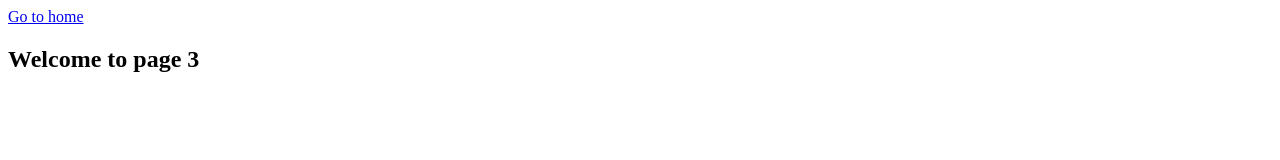
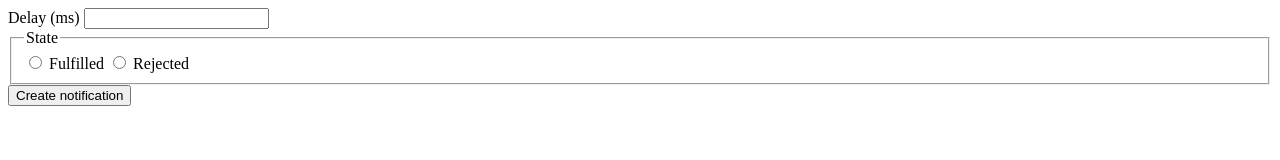
Before and after one commit to Olena-Ishchenko/goit-js-hw-10, a plain HTML site: page 2-snackbar.html in a window 1280 px wide. Drawn offline with Linux system fonts and the light colour scheme.

Commit message:
Deploying to gh-pages from @ Olena-Ishchenko/goit-js-hw-10@267fae5e4ac5b62f9aeea1ce94a581e602d1dcd6 🚀

```diff
--- a/2-snackbar.html
+++ b/2-snackbar.html
@@ -8,10 +8,26 @@
     <script type="module" crossorigin src="/vanilla-app-template/assets/modulepreload-polyfill-ec808ebb.js"></script>
   </head>
   <body>
-    <section>
-      <a href="./index.html">Go to home</a>
-      <h1>Welcome to page 3</h1>
-    </section>
+    <form class="form">
+      <label>
+        Delay (ms)
+        <input type="number" name="delay" required />
+      </label>
+
+      <fieldset>
+        <legend>State</legend>
+        <label>
+          <input type="radio" name="state" value="fulfilled" required />
+          Fulfilled
+        </label>
+        <label>
+          <input type="radio" name="state" value="rejected" required />
+          Rejected
+        </label>
+      </fieldset>
+
+      <button type="submit">Create notification</button>
+    </form>
 
   </body>
 </html>
```
Also changed, not shown: 1 other file.
